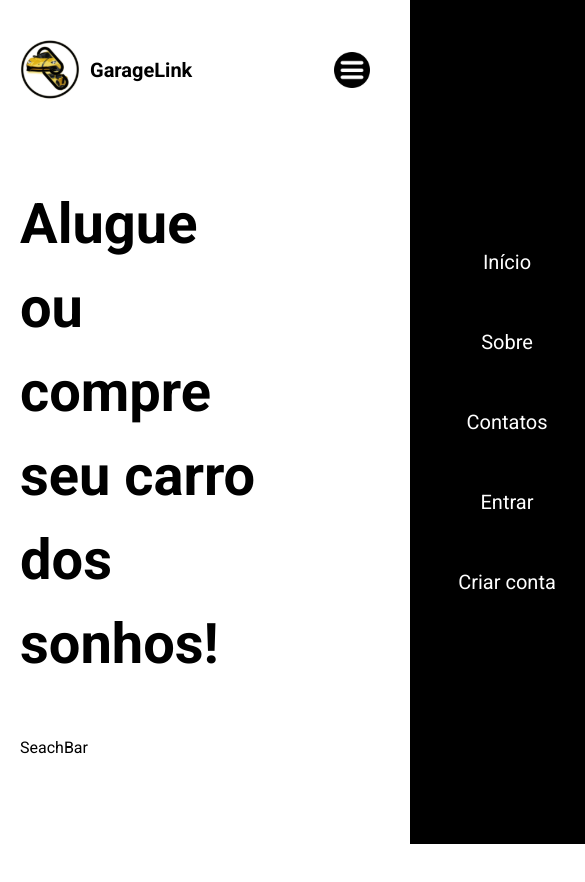
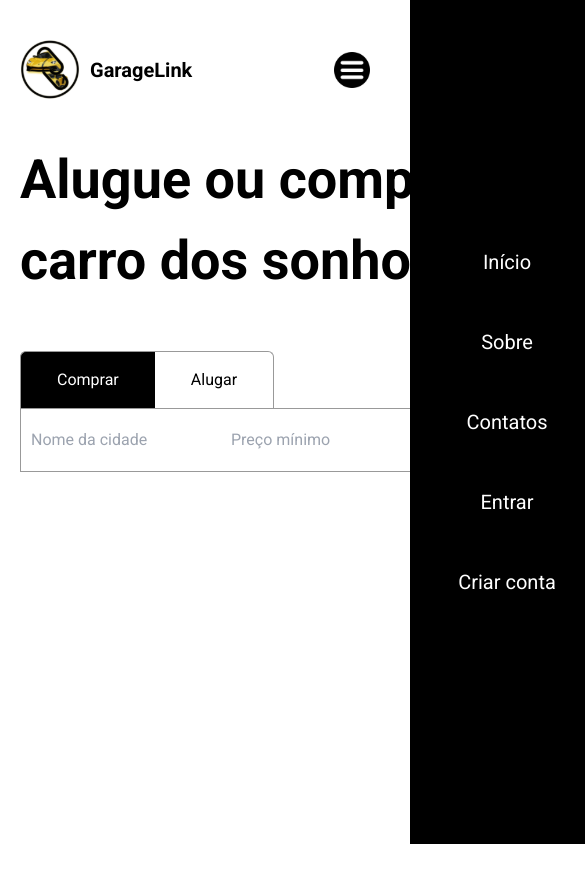
Before and after one commit to Diego-Sant/GarageLink, a React (Create React App) app: page / in a window 390 px wide. Shown: the top 882 px of the page, 585 px wide, since content can reach past the window. Built offline with nearby package versions, Linux system fonts and the light colour scheme.

Commit message:
search bar pt.1

```diff
--- a/src/components/Navbar.jsx
+++ b/src/components/Navbar.jsx
@@ -38,10 +38,9 @@ function Navbar() {
                 </div>
 
                 <div className="absolute bg-[#fcf5f3] rounded-[50%] z-0
-                    hidden lg:block
-                    lg:top-[-20%] lg:right-[-25%] lg:w-[800px] lg:h-[800px]
-                    xl:top-[-25%] xl:right-[-17%] xl:w-[1000px] xl:h-[1000px]
-                    2xl:top-[-25%] 2xl:right-[-11%] 2xl:w-[1100px] 2xl:h-[1100px]"
+                    hidden xl:block
+                    xl:top-[-25%] xl:right-[-24%] xl:w-[1000px] xl:h-[1000px]
+                    2xl:top-[-25%] 2xl:right-[-17%] 2xl:w-[1100px] 2xl:h-[1100px]"
                 ></div>
             </div>
         </nav>
--- a/src/components/SearchBar.jsx
+++ b/src/components/SearchBar.jsx
@@ -1,7 +1,42 @@
+import { useState } from "react";
+
+const types = ["comprar", "alugar"];
+
 function SearchBar() {
+    const [query, setQuery] = useState({
+        type: "comprar",
+        local: "",
+        precomin: 0,
+        precomax: 0,
+    });
+
+    const switchType = (val) => {
+        setQuery(prev => ({...prev, type:val}));
+    }
+
     return (
-        <div>
-            SeachBar
+        <div className="">
+            <div className="flex">
+
+                {types.map((type) => (
+                    <button key={type} onClick={() => switchType(type)}
+                        className={`py-[16px] px-[36px] border-[1px] border-[#999] border-b-0 cursor-pointer capitalize
+                            first-of-type:rounded-tl-md first-of-type:border-r-0 last-of-type:rounded-tr-md last-of-type:border-l-0
+                            ${query.type  === type ? "bg-black text-white" : ""}`}>
+                        {type}
+                    </button>
+                ))}
+
+            </div>
+            <form className="flex justify-between border-[1px] border-[#999] h-[64px]">
+                <input className="py-0 px-[10px] w-[200px]" type="text" name="local" placeholder="Nome da cidade" />
+                <input className="py-0 px-[10px] w-[200px]" type="number" name="precomin" placeholder="Preço mínimo" />
+                <input className="py-0 px-[10px] w-[200px]" type="number" name="precomax" placeholder="Preço máximo" />
+
+                <button className="bg-black w-[50px]">
+                    <img src="/search.svg" alt="Pesquisar" />
+                </button>
+            </form>
         </div>
     )
 }
--- a/src/index.css
+++ b/src/index.css
@@ -6,6 +6,7 @@
 
 body {
     font-family: "Roboto", sans-serif;
+    overflow: hidden;
 }
 
 * {
--- a/src/routes/homePage.jsx
+++ b/src/routes/homePage.jsx
@@ -4,16 +4,16 @@ function HomePage() {
     return (
         <div className="flex h-[100%]">
             <div className="flex flex-[3]">
-                <div className="pr-[100px] flex flex-col justify-center gap-[50px]">
+                <div className="pr-[100px] flex flex-col mt-10 xl:mt-0 xl:justify-center gap-[50px]">
 
-                    <h1 className="font-bold text-[56px]">Alugue ou compre seu carro dos sonhos!</h1>
+                    <h1 className="font-bold text-[54px]">Alugue ou compre seu carro dos sonhos!</h1>
 
                     <SearchBar />
 
                 </div>
             </div>
-            <div className="hidden relative lg:flex flex-[3] z-[100] items-center">
-                <img className="absolute right-0 w-[100%] top-10" src="/background.svg" alt="" />
+            <div className="hidden relative xl:flex flex-[3] z-[100] items-center">
+                <img className="absolute right-[0] w-[110%] lg:top-[4rem] xl:top-10 object-cover" src="/background.svg" alt="Imagem de carros e cenários" />
             </div>
         </div>
     )
```
Also changed, not shown: public/search.svg (added).
